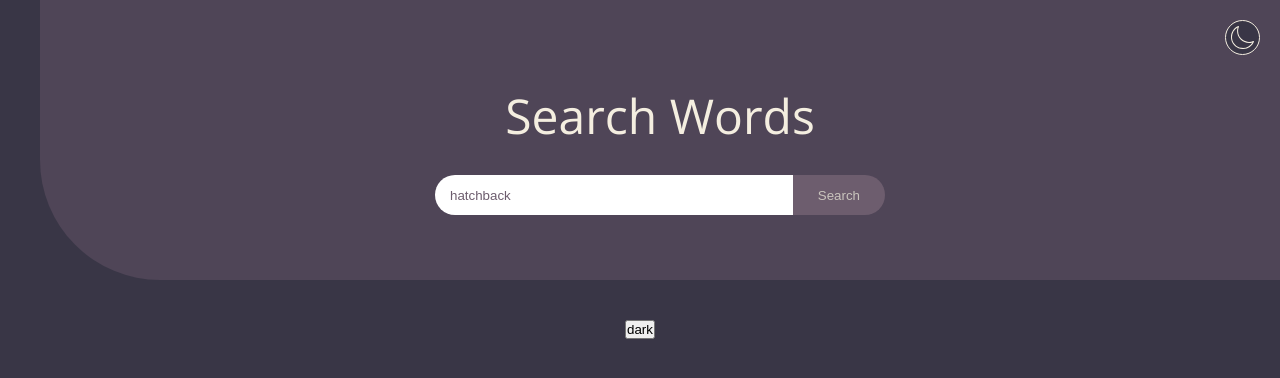
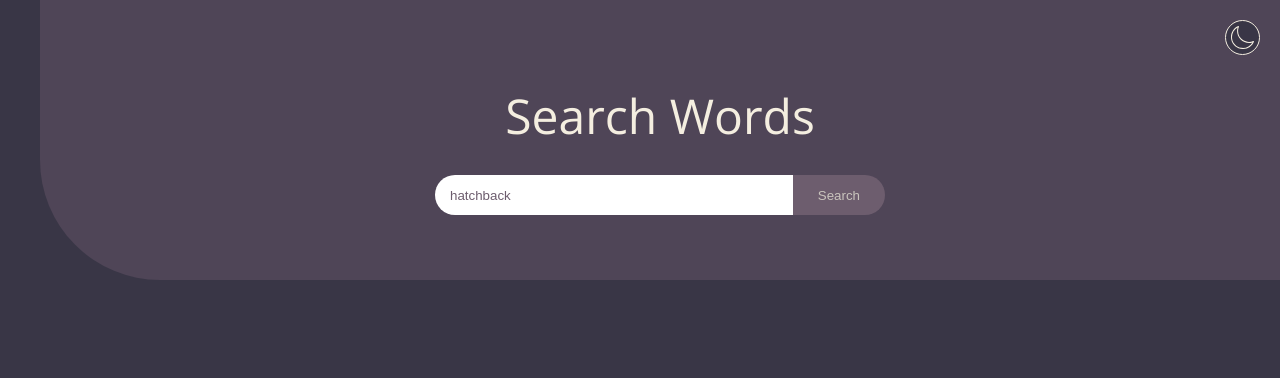
Before and after one commit to gnunez-dev/search-words, a React (Create React App) app: page / in a window 1280 px wide. Shown: the top 378 px of the page. Built offline with nearby package versions, Linux system fonts and the light colour scheme; no server answers; the database is empty.

Commit message:
cleanup footer

```diff
--- a/src/components/organisms/Footer/index.tsx
+++ /dev/null
@@ -1,14 +0,0 @@
-import { useContext } from 'react'
-import * as style from './style'
-import { ThemeContext } from '../../../App'
-
-const Footer = () => {
-  const theme = useContext(ThemeContext)
-  return (
-    <style.FooterContent>
-      {/* @ts-ignore */}
-      <button onClick={theme.handleTheme}>{theme.theme}</button>
-    </style.FooterContent>
-  )
-}
-export default Footer
--- a/src/components/organisms/Footer/style.ts
+++ /dev/null
@@ -1,15 +0,0 @@
-import { styled } from 'styled-components'
-
-export const FooterContent = styled.footer`
-  width: 100%;
-  display: flex;
-  align-items: center;
-  justify-content: center;
-  padding: 10px;
-`
-/*
-  dominant
-  secondary
-  accent
-  text
-*/
--- a/src/components/organisms/index.ts
+++ b/src/components/organisms/index.ts
@@ -1,2 +1 @@
 export { default as Header } from './Header'
-export { default as Footer } from './Footer'
--- a/src/components/templates/HomePage/index.tsx
+++ b/src/components/templates/HomePage/index.tsx
@@ -1,5 +1,5 @@
 import { createContext, useEffect, useState } from 'react';
-import { Footer, Header } from '../../organisms'
+import { Header } from '../../organisms'
 import * as style from './style'
 import { searchContextType } from '../../../types';
 import { getWordsAndDocuments } from '../../../lib';
@@ -46,7 +46,6 @@ const HomePage = () => {
         <Header/>
         { dataSearch &&
           <Result {...dataSearch} /> }
-        <Footer/>
       </style.Main>
     </SearchContext.Provider>
   )
```
